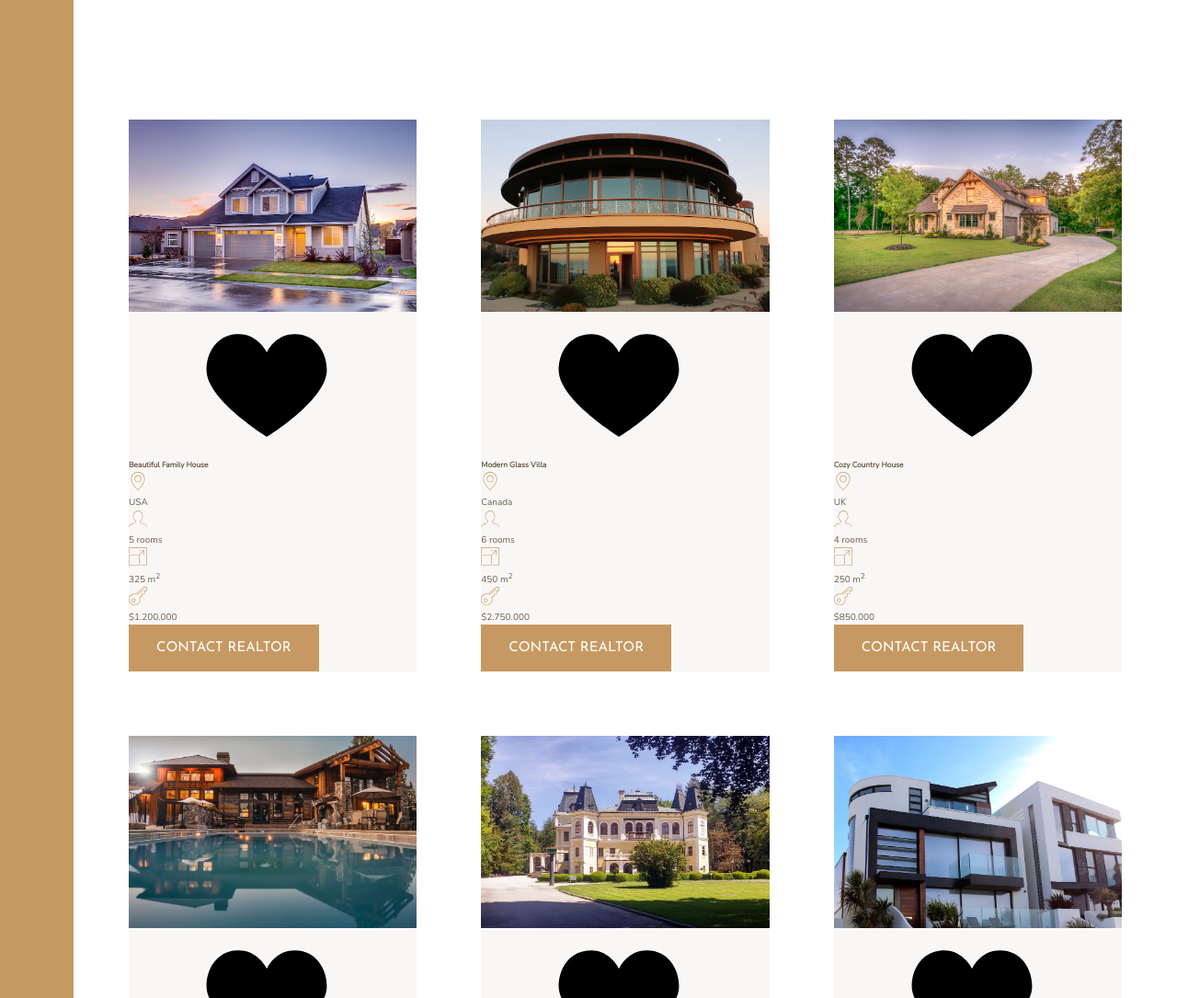
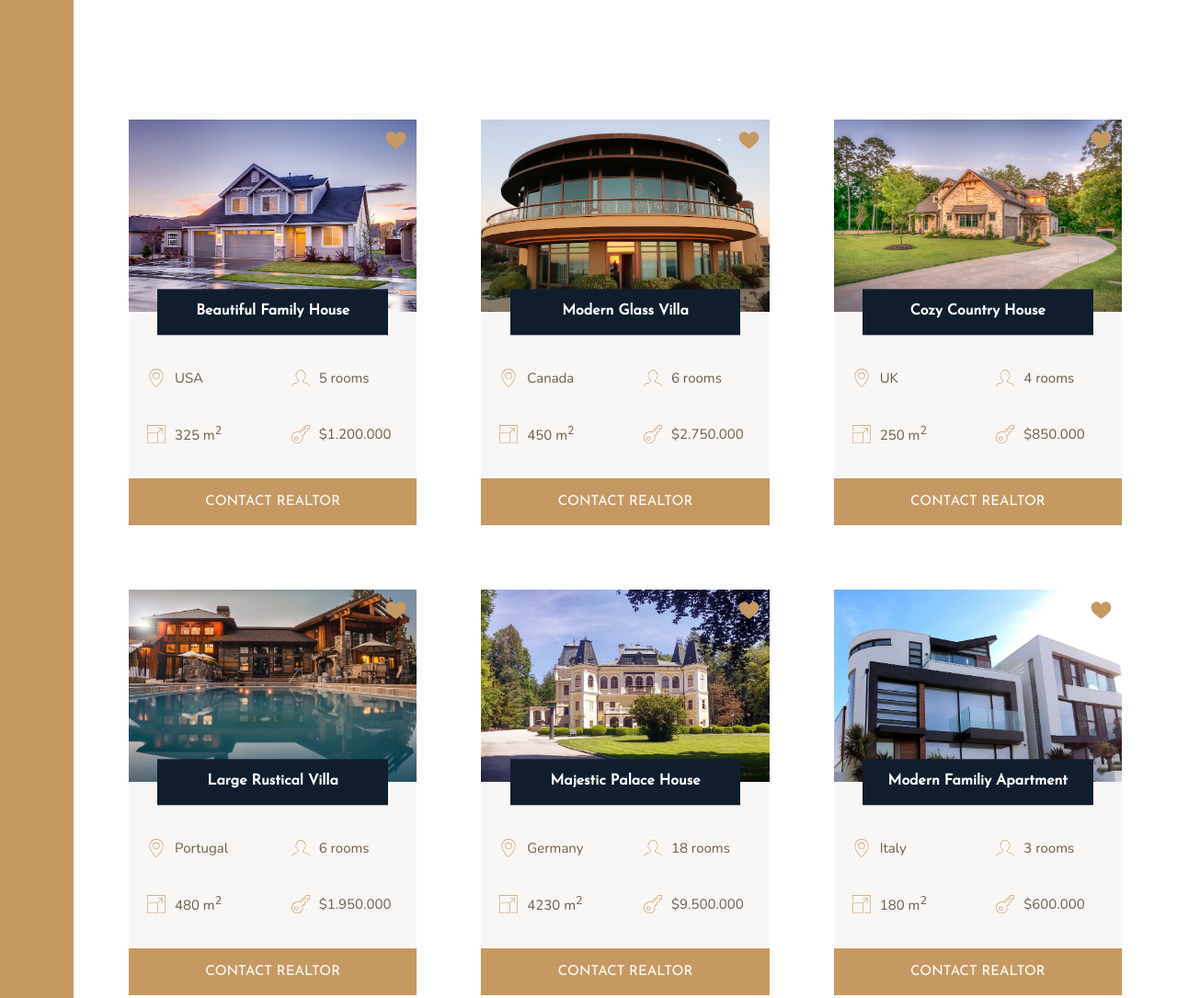
Before and after one commit to BastianBarthel/nexter, a website: page src/index.html in a window 1280 px wide. Shown: the part 1840-2925 px from the top of the page at 92% size. Drawn offline with nearby package versions, Linux system fonts and the light colour scheme; files that its build step writes are made by us from their sources.

Commit message:
Build the homes section 2

```diff
--- a/src/index.html
+++ b/src/index.html
@@ -145,7 +145,7 @@
           </svg>
           <p>$1.200.000</p>
         </div>
-        <button class="btn">Contact realtor</button>
+        <button class="btn home__btn">Contact realtor</button>
       </div>
       <div class="home">
         <img src="assets/img/house-2.jpeg" alt="House 2" class="home__img" />
--- a/src/sass/_homes.scss
+++ b/src/sass/_homes.scss
@@ -12,27 +12,71 @@
 .home {
   background-color: $color-grey-light-1;
 
+  display: grid;
+  grid-template-columns: repeat(2, 1fr);
+  grid-row-gap: 3.5rem;
+
   &__img {
     width: 100%;
+
+    grid-row: 1 / 2;
+    grid-column: 1 / -1;
+    z-index: 1;
   }
 
   &__like {
+    fill: $color-primary;
+    height: 2.5rem;
+    width: 2.5rem;
+    margin: 1rem;
+
+    grid-row: 1 / 2;
+    grid-column: 2 / 3;
+    justify-self: end;
+    z-index: 2;
   }
 
   &__name {
+    font-family: $font-display;
+    font-size: 1.6rem;
+    text-align: center;
+    padding: 1.25rem;
+    background-color: $color-secondary;
+    color: #fff;
+    width: 80%;
+    transform: translateY(50%);
+
+    grid-row: 1 / 2;
+    grid-column: 1 / -1;
+    justify-self: center;
+    align-self: end;
+    z-index: 2;
+  }
+
+  &__location,
+  &__rooms {
+    margin-top: 2.5rem;
   }
 
   &__location,
   &__rooms,
   &__area,
   &__price {
+    font-size: 1.5rem;
+    margin-left: 2rem;
+
+    display: flex;
+    align-items: center;
+
     svg {
       fill: $color-primary;
       height: 2rem;
       width: 2rem;
-    }
-
-    p {
+      margin-right: 1rem;
     }
   }
+
+  &__btn {
+    grid-column: 1 / -1;
+  }
 }
```
